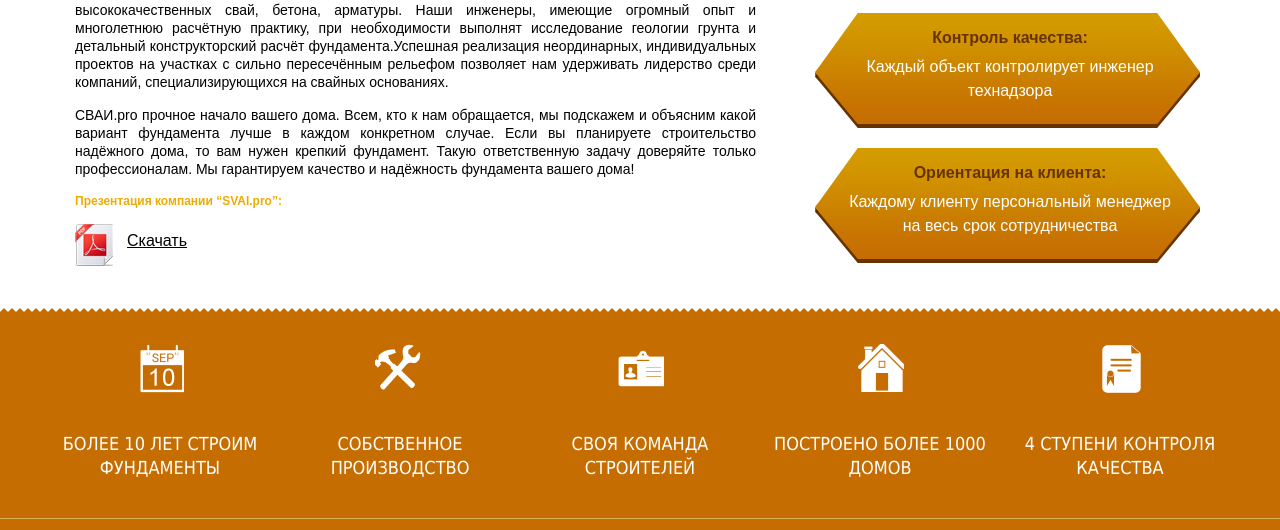
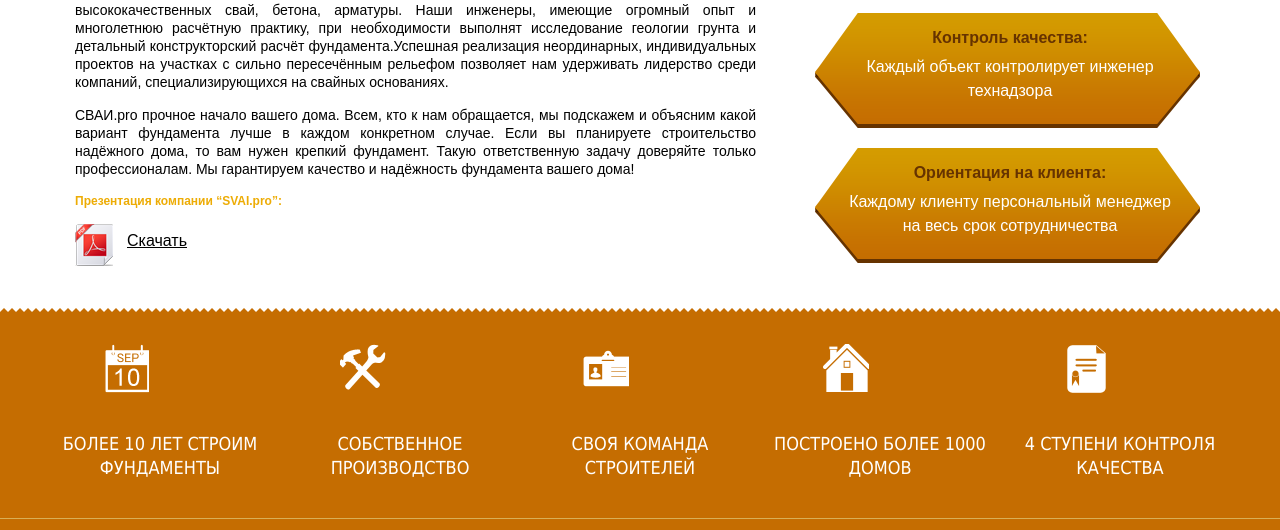
Before and after one commit to Aurora-Boreas/svaipro, a website: page o-kompanii.html in a window 1280 px wide. Shown: the part 1290-1820 px from the top of the page. Drawn offline with Linux system fonts and the light colour scheme.

Commit message:
+footnote__link

```diff
--- a/css/style.css
+++ b/css/style.css
@@ -1020,6 +1020,7 @@ img {
   margin: 15px auto;
   padding-top: 8px;
   padding-bottom: 15px;
+  padding-left: 42px;
   text-align: right;
   color: #000;
 }
@@ -1197,7 +1198,7 @@ img {
 .footer-advanced__item::before {
   position: absolute;
   content: "";
-  left: calc(50% - 25px);
+  left: calc(25%);
   top: 15px;
   width: 49px;
   height: 49px;
```
